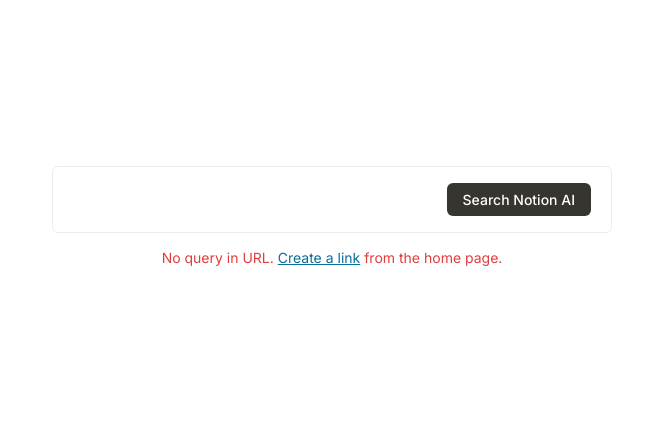
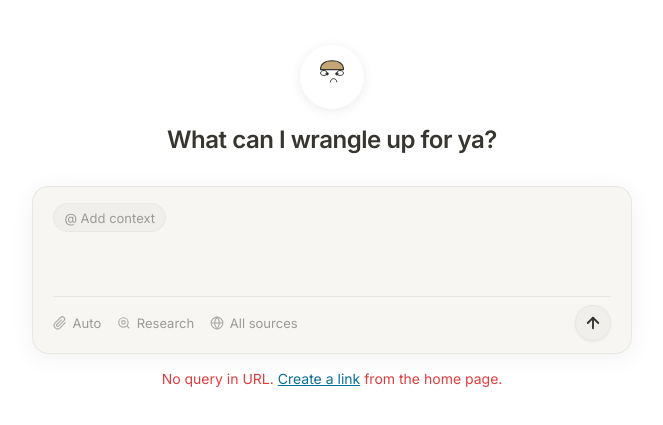
Before and after one commit to kevintrankt/LMNATFY, a plain HTML site: page s/index.html in a window 1280 px wide. Shown: the part 177-602 px from the top of the page, without its empty margins (308-971 px from the left). Drawn offline with Linux system fonts and the light colour scheme.

Commit message:
Update index.html

```diff
--- a/s/index.html
+++ b/s/index.html
@@ -9,27 +9,31 @@
   <link rel="preconnect" href="https://fonts.gstatic.com" crossorigin />
   <link href="https://fonts.googleapis.com/css2?family=Inter:wght@400;500;600&display=swap" rel="stylesheet" />
   <style>
-    /* Notion-style light mode (default) */
+    /* Match reference: white, light greys, soft shadows, rounded */
     :root {
       --bg: #ffffff;
-      --surface: #ffffff;
-      --border: #ebeced;
+      --card-bg: #f7f6f3;
+      --border: #e8e7e4;
       --text: #37352f;
       --text-muted: #9b9a97;
-      --accent: #0b6e99;
-      --button-bg: #37352f;
-      --radius: 6px;
+      --pill-bg: #f0efec;
+      --hat: #c4a574;
+      --radius: 16px;
+      --shadow: 0 4px 24px rgba(0, 0, 0, 0.06);
+      --shadow-avatar: 0 2px 12px rgba(0, 0, 0, 0.08);
     }
 
     @media (prefers-color-scheme: dark) {
       :root {
         --bg: #2f3437;
-        --surface: #373b3e;
+        --card-bg: #373b3e;
         --border: #454b4e;
         --text: rgba(255, 255, 255, 0.9);
         --text-muted: rgba(151, 154, 155, 0.95);
-        --accent: #529cca;
-        --button-bg: rgba(255, 255, 255, 0.9);
+        --pill-bg: #43484b;
+        --hat: #d4b896;
+        --shadow: 0 4px 24px rgba(0, 0, 0, 0.2);
+        --shadow-avatar: 0 2px 12px rgba(0, 0, 0, 0.3);
       }
     }
 
@@ -47,43 +51,98 @@
       flex-direction: column;
       align-items: center;
       justify-content: center;
-      padding: 1.5rem;
+      padding: 2rem 1.5rem;
     }
 
     .stage {
       width: 100%;
-      max-width: 560px;
+      max-width: 600px;
       position: relative;
     }
 
+    .page-header {
+      text-align: center;
+      margin-bottom: 2rem;
+    }
+
+    .avatar {
+      width: 64px;
+      height: 64px;
+      margin: 0 auto 1rem;
+      border-radius: 50%;
+      background: #fff;
+      box-shadow: var(--shadow-avatar);
+      display: flex;
+      align-items: center;
+      justify-content: center;
+      overflow: hidden;
+    }
+
+    @media (prefers-color-scheme: dark) {
+      .avatar {
+        background: #3d4144;
+      }
+    }
+
+    .avatar svg {
+      width: 52px;
+      height: 52px;
+    }
+
+    .page-header h1 {
+      font-size: 1.5rem;
+      font-weight: 700;
+      margin: 0;
+      color: var(--text);
+      letter-spacing: -0.02em;
+    }
+
     .search-card {
-      background: var(--surface);
+      background: var(--card-bg);
       border: 1px solid var(--border);
       border-radius: var(--radius);
-      padding: 1rem 1.25rem;
+      box-shadow: var(--shadow);
+      padding: 1rem 1.25rem 0.75rem;
+      min-height: 140px;
+    }
+
+    .context-pill {
+      display: inline-flex;
+      align-items: center;
+      padding: 0.35rem 0.65rem;
+      font-size: 0.8125rem;
+      color: var(--text-muted);
+      background: var(--pill-bg);
+      border: 1px solid var(--border);
+      border-radius: 999px;
+      margin-bottom: 0.75rem;
+    }
+
+    .input-area {
+      min-height: 48px;
       display: flex;
-      align-items: center;
-      gap: 0.75rem;
-      min-height: 56px;
+      align-items: flex-start;
+      padding: 0.25rem 0;
     }
 
     .search-input-wrap {
       flex: 1;
       display: flex;
       align-items: center;
-      min-height: 24px;
+      min-height: 28px;
+      font-size: 0.9375rem;
+      color: var(--text);
     }
 
     .search-input-wrap .typed {
       color: var(--text);
-      font-size: 0.9375rem;
     }
 
     .search-input-wrap .cursor {
       display: inline-block;
       width: 2px;
       height: 1.1em;
-      background: var(--accent);
+      background: var(--text);
       margin-left: 2px;
       vertical-align: text-bottom;
       animation: blink 0.9s step-end infinite;
@@ -95,44 +154,73 @@
       }
     }
 
-    .search-btn {
-      padding: 0.5rem 1rem;
-      font: inherit;
-      font-size: 0.875rem;
-      font-weight: 500;
-      background: var(--button-bg);
-      color: var(--bg);
-      border: none;
-      border-radius: var(--radius);
+    .bottom-bar {
+      display: flex;
+      align-items: center;
+      justify-content: space-between;
+      padding-top: 0.5rem;
+      margin-top: 0.25rem;
+      border-top: 1px solid var(--border);
+    }
+
+    .bar-left {
+      display: flex;
+      align-items: center;
+      gap: 1rem;
+    }
+
+    .bar-item {
+      display: inline-flex;
+      align-items: center;
+      gap: 0.35rem;
+      font-size: 0.8125rem;
+      color: var(--text-muted);
+    }
+
+    .bar-item svg {
+      width: 14px;
+      height: 14px;
+      opacity: 0.8;
+    }
+
+    .send-btn {
+      width: 36px;
+      height: 36px;
+      border-radius: 50%;
+      background: var(--pill-bg);
+      border: 1px solid var(--border);
+      color: var(--text);
       cursor: pointer;
+      display: flex;
+      align-items: center;
+      justify-content: center;
+      box-shadow: 0 1px 3px rgba(0, 0, 0, 0.06);
       transition: transform 0.1s, box-shadow 0.1s;
       flex-shrink: 0;
     }
 
-    @media (prefers-color-scheme: dark) {
-      .search-btn {
-        color: #2f3437;
-      }
+    .send-btn svg {
+      width: 18px;
+      height: 18px;
     }
 
-    .search-btn:active {
+    .send-btn:active {
       transform: scale(0.97);
     }
 
-    .search-btn.clicked {
-      transform: scale(0.95);
+    .send-btn.clicked {
+      transform: scale(0.92);
       box-shadow: 0 0 0 2px var(--border);
     }
 
-    /* Fake cursor that moves and clicks */
     .fake-cursor {
       position: fixed;
       width: 20px;
       height: 20px;
       pointer-events: none;
       z-index: 9999;
-      transition: left 0.4s cubic-bezier(0.4, 0, 0.2, 1),
-        top 0.4s cubic-bezier(0.4, 0, 0.2, 1);
+      transition: left 1s cubic-bezier(0.4, 0, 0.2, 1),
+        top 1s cubic-bezier(0.4, 0, 0.2, 1);
       display: none;
     }
 
@@ -165,7 +253,13 @@
     }
 
     .error a {
-      color: var(--accent);
+      color: #0b6e99;
+    }
+
+    @media (prefers-color-scheme: dark) {
+      .error a {
+        color: #529cca;
+      }
     }
   </style>
 </head>
@@ -178,12 +272,65 @@
   </div>
 
   <div class="stage">
+    <header class="page-header">
+      <div class="avatar" aria-hidden="true">
+        <svg viewBox="0 0 64 64" fill="none" xmlns="http://www.w3.org/2000/svg">
+          <circle cx="32" cy="32" r="30" fill="white" />
+          <circle cx="26" cy="28" r="2" fill="currentColor" />
+          <circle cx="38" cy="28" r="2" fill="currentColor" />
+          <path d="M22 24c2 0 4 1 4 3s-1 3-4 3-4-1-4-3 2-3 4-3zm20 0c2 0 4 1 4 3s-1 3-4 3-4-1-4-3 2-3 4-3z"
+            stroke="currentColor" stroke-width="1.2" fill="none" stroke-linecap="round" />
+          <path d="M30 38c0-2 2-4 4-4s4 2 4 4" stroke="currentColor" stroke-width="1.2" fill="none"
+            stroke-linecap="round" />
+          <path d="M32 12c-10 0-14 5-14 9v2h28v-2c0-4-4-9-14-9z" fill="var(--hat, #c4a574)" stroke="currentColor"
+            stroke-width="1.5" stroke-linejoin="round" />
+        </svg>
+      </div>
+      <h1>What can I wrangle up for ya?</h1>
+    </header>
+
     <div class="search-card" id="search-card">
-      <div class="search-input-wrap">
-        <span class="typed" id="typed"></span>
-        <span class="cursor" id="caret"></span>
+      <div class="context-pill">@ Add context</div>
+      <div class="input-area">
+        <div class="search-input-wrap">
+          <span class="typed" id="typed"></span>
+          <span class="cursor" id="caret"></span>
+        </div>
       </div>
-      <button type="button" class="search-btn" id="search-btn">Search Notion AI</button>
+      <div class="bottom-bar">
+        <div class="bar-left">
+          <span class="bar-item">
+            <svg viewBox="0 0 24 24" fill="none" stroke="currentColor" stroke-width="2">
+              <path
+                d="M21.44 11.05l-9.19 9.19a6 6 0 01-8.49-8.49l9.19-9.19a4 4 0 015.66 5.66l-9.2 9.19a2 2 0 01-2.83-2.83l8.49-8.48" />
+            </svg>
+            Auto
+          </span>
+          <span class="bar-item">
+            <svg viewBox="0 0 24 24" fill="none" stroke="currentColor" stroke-width="2">
+              <circle cx="11" cy="11" r="8" />
+              <path d="M21 21l-4.35-4.35" />
+              <circle cx="11" cy="11" r="3" />
+            </svg>
+            Research
+          </span>
+          <span class="bar-item">
+            <svg viewBox="0 0 24 24" fill="none" stroke="currentColor" stroke-width="2">
+              <circle cx="12" cy="12" r="10" />
+              <line x1="2" y1="12" x2="22" y2="12" />
+              <path d="M12 2a15.3 15.3 0 014 10 15.3 15.3 0 01-4 10 15.3 15.3 0 01-4-10 15.3 15.3 0 014-10z" />
+            </svg>
+            All sources
+          </span>
+        </div>
+        <button type="button" class="send-btn" id="search-btn" aria-label="Send">
+          <svg viewBox="0 0 24 24" fill="none" stroke="currentColor" stroke-width="2.5" stroke-linecap="round"
+            stroke-linejoin="round">
+            <line x1="12" y1="19" x2="12" y2="5" />
+            <polyline points="5 12 12 5 19 12" />
+          </svg>
+        </button>
+      </div>
     </div>
     <p class="hint" id="hint">Opening Notion AI…</p>
     <p class="error" id="error" style="display: none;"></p>
@@ -202,10 +349,10 @@
 
     const NOTION_CHAT_BASE = "https://www.notion.so/chat";
     const TYPING_MS_PER_CHAR = 55;
-    const PAUSE_BEFORE_CURSOR = 400;
-    const CURSOR_MOVE_DURATION = 400;
-    const PAUSE_BEFORE_CLICK = 200;
-    const PAUSE_BEFORE_REDIRECT = 350;
+    const PAUSE_BEFORE_CURSOR = 300;
+    const CURSOR_MOVE_DURATION = 1000;
+    const PAUSE_BEFORE_CLICK = 150;
+    const PAUSE_BEFORE_REDIRECT = 250;
 
     function redirectToNotion(query) {
       const aq = encodeURIComponent(query);
```
